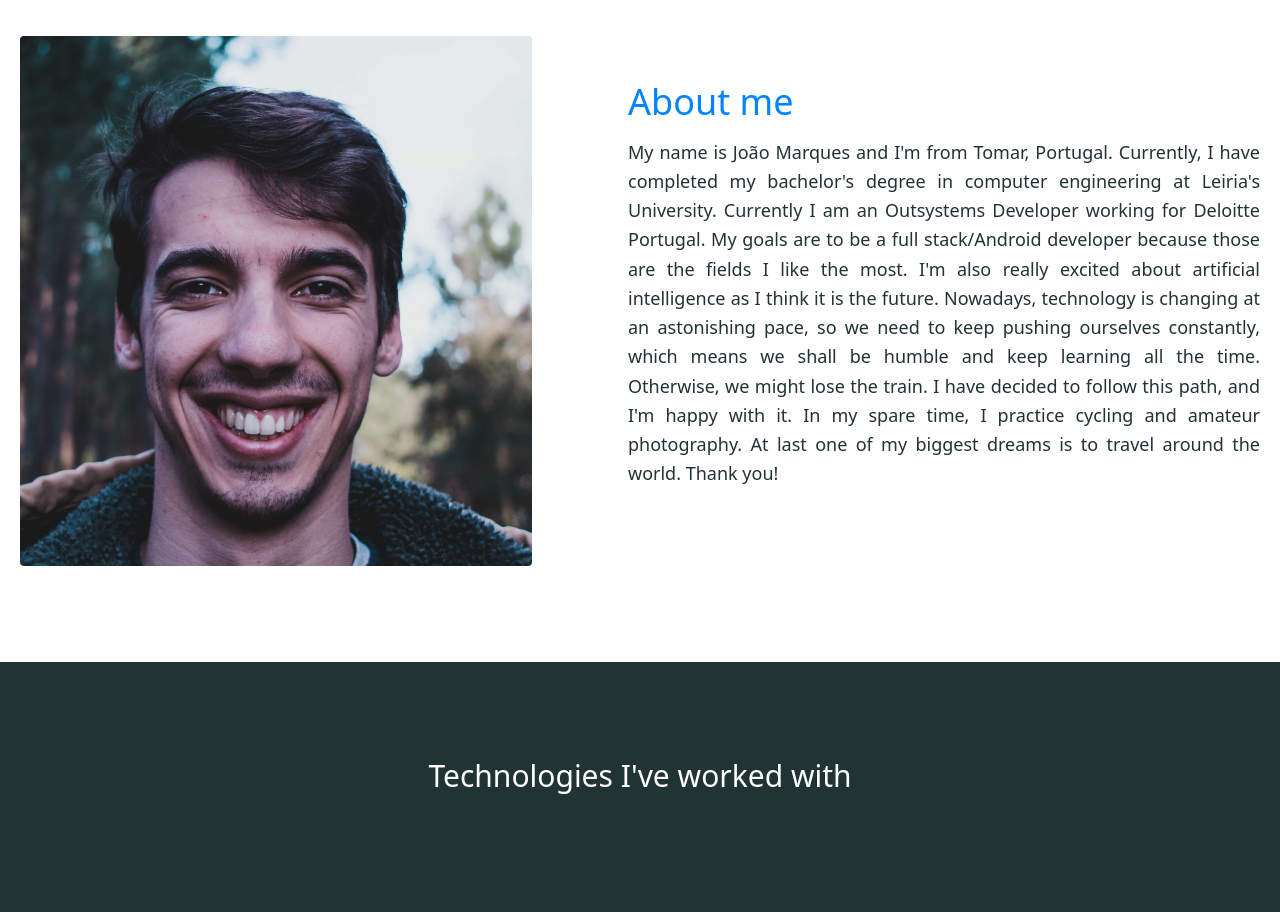
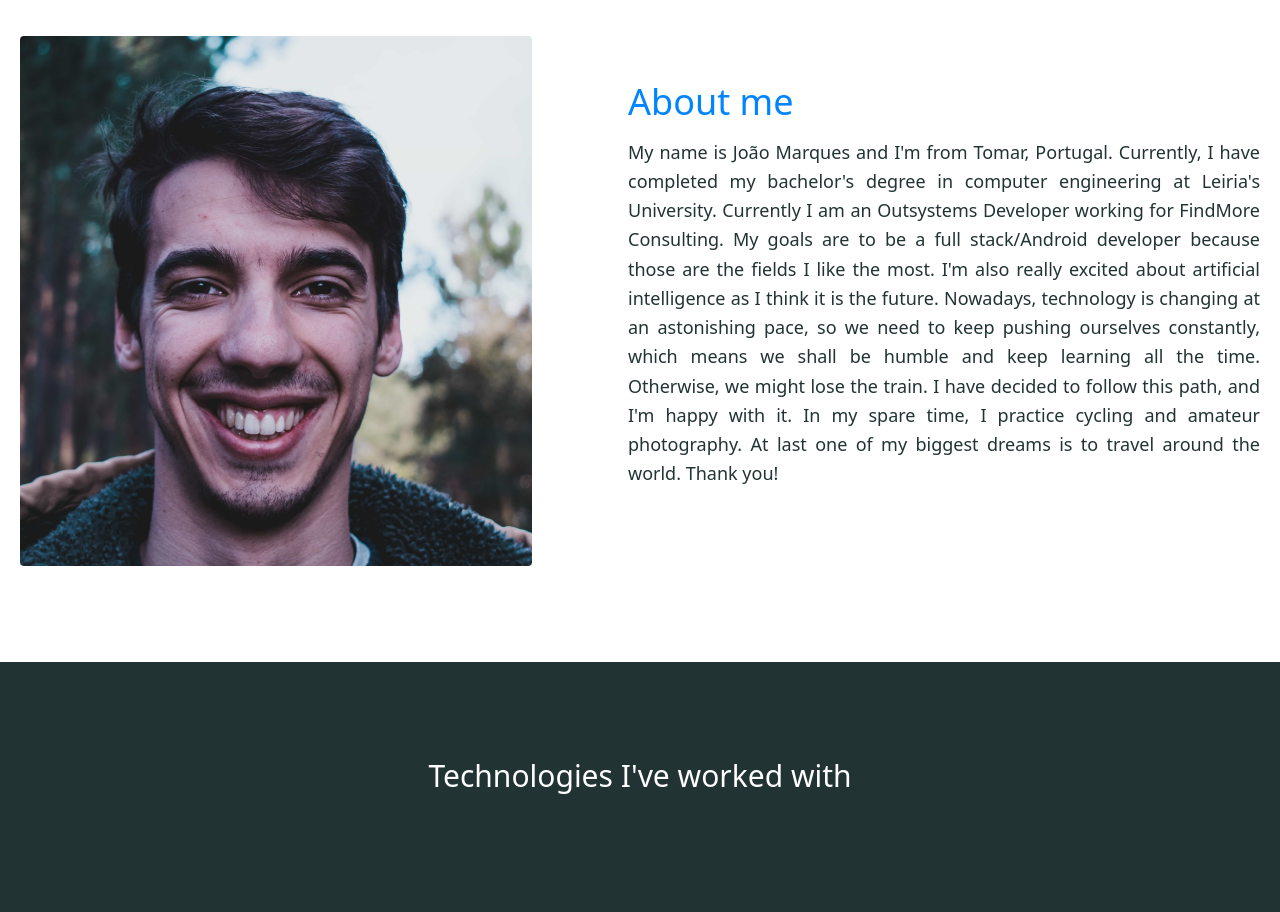
Before and after one commit to thelonetuga/myportfolio, a React (Create React App) app: page / in a window 1280 px wide. Shown: the part 860-1772 px from the top of the page. Built offline with nearby package versions, Linux system fonts and the light colour scheme; grey boxes are pictures that could not be loaded.

Commit message:
Updated Hero

```diff
--- a/src/components/Hero.js
+++ b/src/components/Hero.js
@@ -20,7 +20,7 @@ function Hero() {
             My name is João Marques and I'm from Tomar, Portugal. Currently, I
             have completed my bachelor's degree in computer engineering at
             Leiria's University. Currently I am an Outsystems Developer working
-            for Deloitte Portugal. My goals are to be a full stack/Android
+            for FindMore Consulting. My goals are to be a full stack/Android
             developer because those are the fields I like the most. I'm also
             really excited about artificial intelligence as I think it is the
             future. Nowadays, technology is changing at an astonishing pace, so
```
